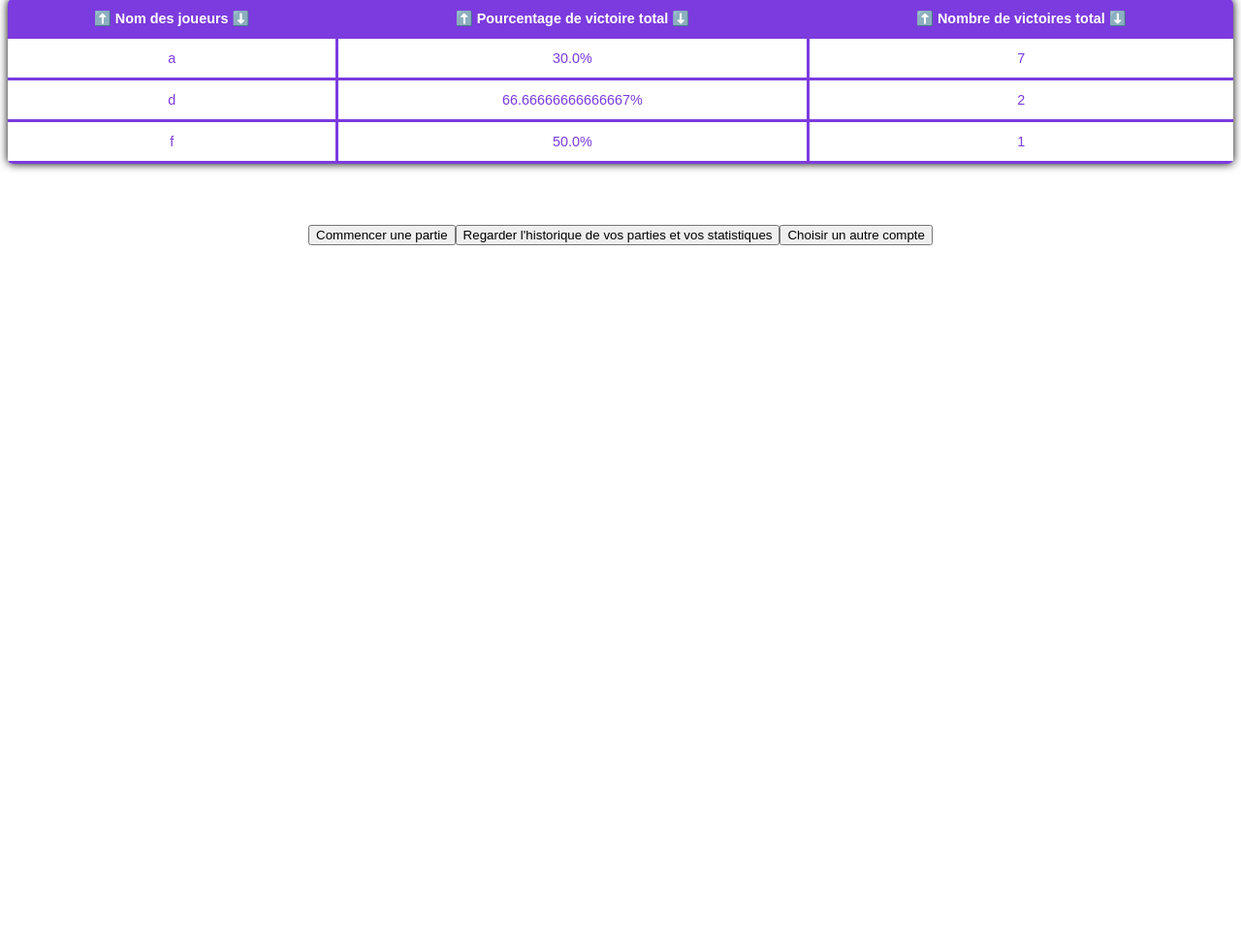
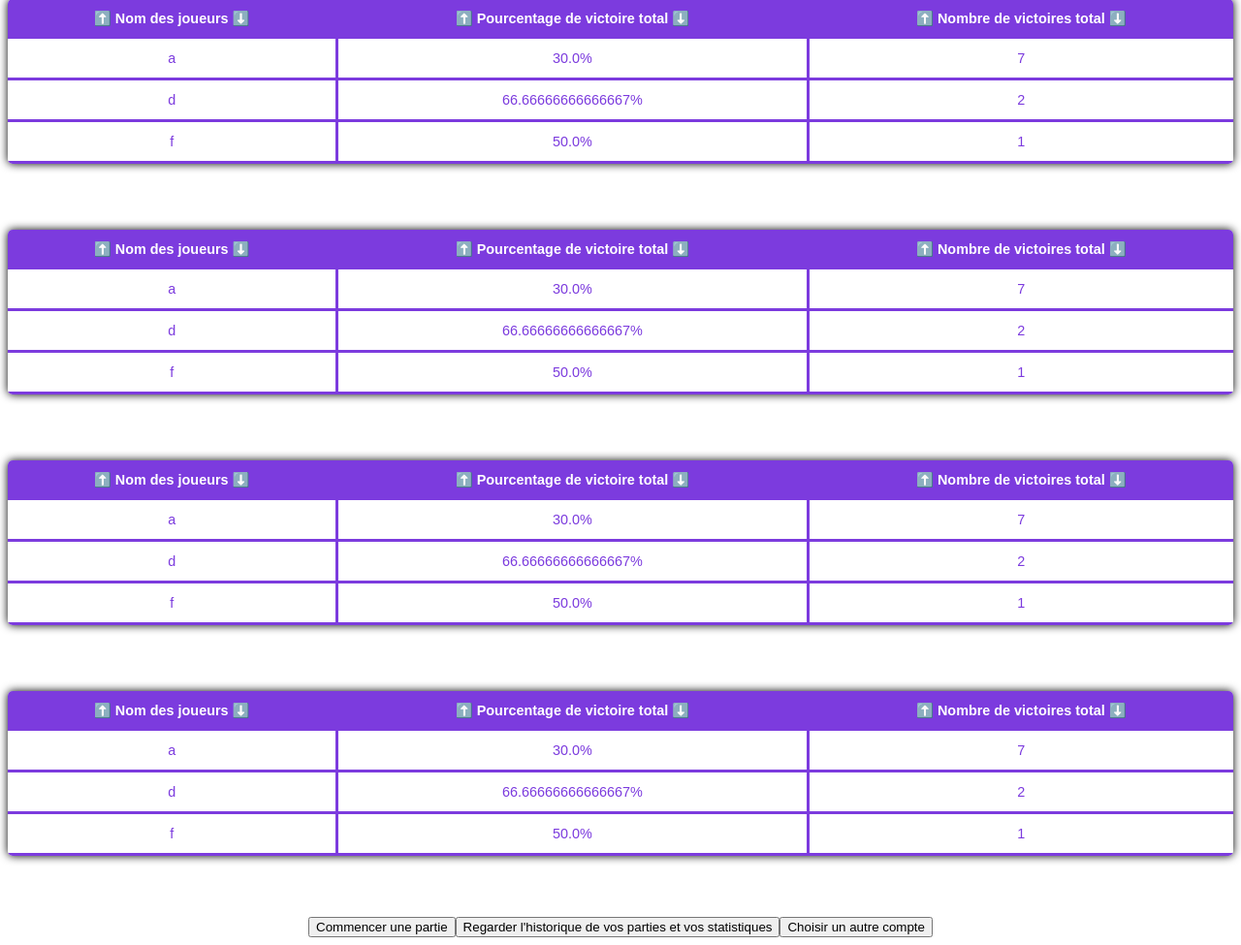
Before and after one commit to TimeoBlondeleauDubois/Pendu-site-avec-base-de-donnee, a Flask app: page /classement in a window 1280 px wide. Shown: the part 109-1084 px from the top of the page at 97% size. Before the commit the page ends 362 px from the top, so only its background shows below. Run offline with Flask 3, Linux system fonts and the light colour scheme; data comes from the database, SQL or seed files in the repository.

Commit message:
le classement marche en entier, à fusionner

```diff
--- a/templates/classement.html
+++ b/templates/classement.html
@@ -47,6 +47,114 @@
         </form>
     </div>
     <br>
+    <div class="table-section difficulty-section">
+        <form action="/classement" method="post">
+            <table class="content-table">
+                <thead>
+                    <tr>
+                        <th>
+                            <button type="submit" name="sort_key" value="nom_asc_facile">⬆️</button>
+                            Nom des joueurs
+                            <button type="submit" name="sort_key" value="nom_desc_facile">⬇️</button>
+                        </th>
+                        <th>
+                            <button type="submit" name="sort_key" value="victoire_asc_facile">⬆️</button>
+                            Pourcentage de victoire total
+                            <button type="submit" name="sort_key" value="victoire_desc_facile">⬇️</button>
+                        </th>
+                        <th>
+                            <button type="submit" name="sort_key" value="nombre_de_victoire_total_facile_asc_facile">⬆️</button>
+                            Nombre de victoires total
+                            <button type="submit" name="sort_key" value="nombre_de_victoire_total_facile_desc_facile">⬇️</button>
+                        </th>
+                    </tr>
+                </thead>
+                <tbody>
+                    {% for user, pourcentage, nombre_de_victoire_total_desc in classement_data %}
+                    <tr>
+                        <td>{{ user }}</td>
+                        <td>{{ pourcentage }}%</td>
+                        <td>{{ nombre_de_victoire_total_desc }}</td>
+                    </tr>
+                    {% endfor %}
+                </tbody>
+
+            </table>
+        </form>
+    </div>
+    <br>
+    <div class="table-section difficulty-section">
+        <form action="/classement" method="post">
+            <table class="content-table">
+                <thead>
+                    <tr>
+                        <th>
+                            <button type="submit" name="sort_key" value="nom_asc_moyen">⬆️</button>
+                            Nom des joueurs
+                            <button type="submit" name="sort_key" value="nom_desc_moyen">⬇️</button>
+                        </th>
+                        <th>
+                            <button type="submit" name="sort_key" value="victoire_asc_moyen">⬆️</button>
+                            Pourcentage de victoire total
+                            <button type="submit" name="sort_key" value="victoire_desc_moyen">⬇️</button>
+                        </th>
+                        <th>
+                            <button type="submit" name="sort_key" value="nombre_de_victoire_total_moyen_asc_moyen">⬆️</button>
+                            Nombre de victoires total
+                            <button type="submit" name="sort_key" value="nombre_de_victoire_total_moyen_desc_moyen">⬇️</button>
+                        </th>
+                    </tr>
+                </thead>
+                <tbody>
+                    {% for user, pourcentage, nombre_de_victoire_total_desc in classement_data %}
+                    <tr>
+                        <td>{{ user }}</td>
+                        <td>{{ pourcentage }}%</td>
+                        <td>{{ nombre_de_victoire_total_desc }}</td>
+                    </tr>
+                    {% endfor %}
+                </tbody>
+
+            </table>
+        </form>
+    </div>
+    <br>
+    <div class="table-section difficulty-section">
+        <form action="/classement" method="post">
+            <table class="content-table">
+                <thead>
+                    <tr>
+                        <th>
+                            <button type="submit" name="sort_key" value="nom_asc_difficile">⬆️</button>
+                            Nom des joueurs
+                            <button type="submit" name="sort_key" value="nom_desc_difficile">⬇️</button>
+                        </th>
+                        <th>
+                            <button type="submit" name="sort_key" value="victoire_asc_difficile">⬆️</button>
+                            Pourcentage de victoire total
+                            <button type="submit" name="sort_key" value="victoire_desc_difficile">⬇️</button>
+                        </th>
+                        <th>
+                            <button type="submit" name="sort_key" value="nombre_de_victoire_total_difficile_asc_difficile">⬆️</button>
+                            Nombre de victoires total
+                            <button type="submit" name="sort_key" value="nombre_de_victoire_total_difficile_desc_difficile">⬇️</button>
+                        </th>
+                    </tr>
+                </thead>
+                <tbody>
+                    {% for user, pourcentage, nombre_de_victoire_total_desc in classement_data %}
+                    <tr>
+                        <td>{{ user }}</td>
+                        <td>{{ pourcentage }}%</td>
+                        <td>{{ nombre_de_victoire_total_desc }}</td>
+                    </tr>
+                    {% endfor %}
+                </tbody>
+
+            </table>
+        </form>
+    </div>
+    <br>
     <div class="bouton-section">
         <a href="/recommencer_une_partie">
             <input type="button" value="Commencer une partie" />
```
